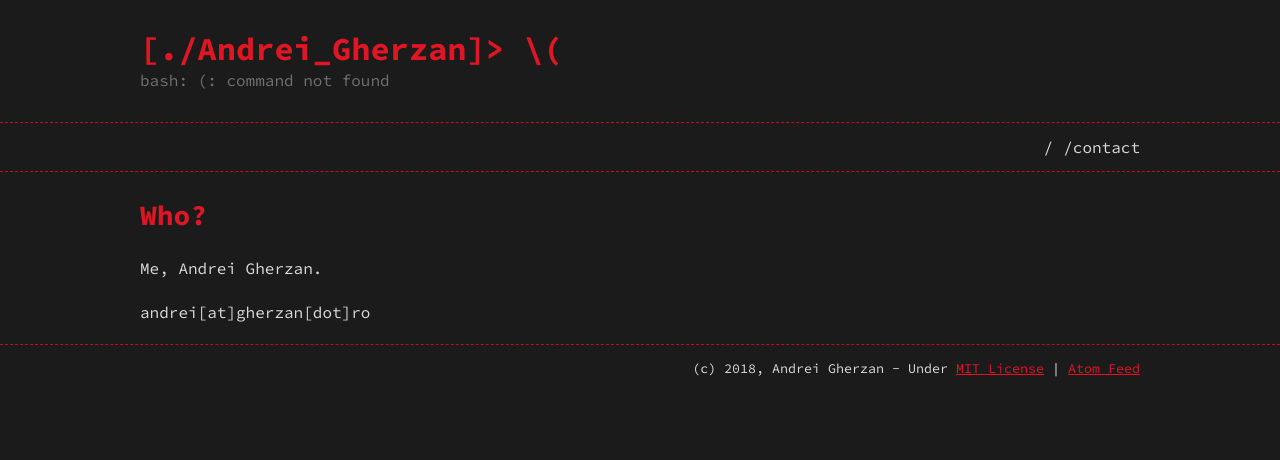
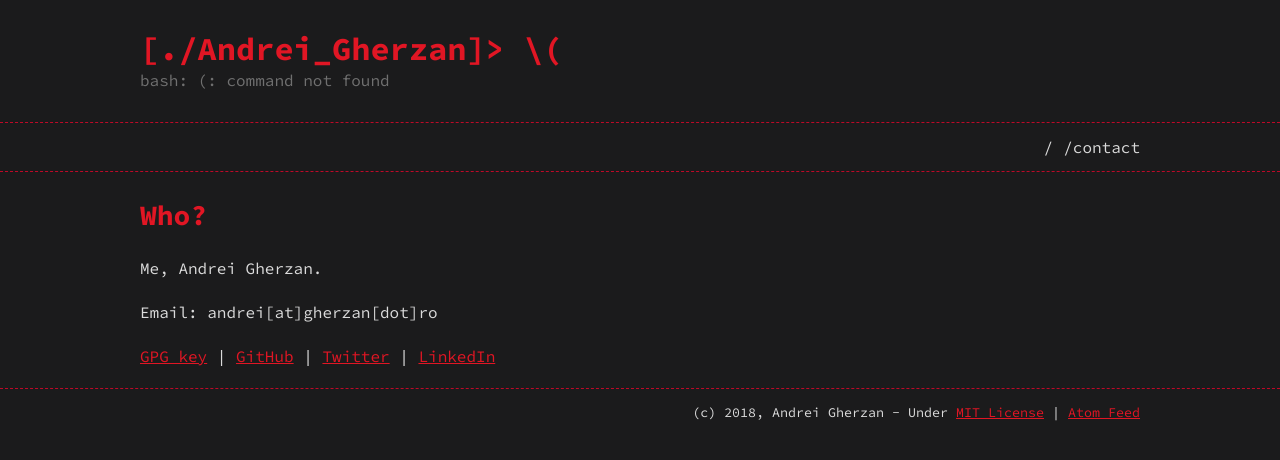
Before and after one commit to agherzan/andrei.gherzan.com, a Jekyll site: the page built from contact.md, in a window 1280 px wide. Shown: the top 460 px of the page. Built offline with Jekyll 4.4.1, drawn with Linux system fonts in a browser that asks for light colours.

Commit message:
contact: Include key and various links
Signed-off-by: Andrei Gherzan <andrei@gherzan.ro>

```diff
--- a/contact.md
+++ b/contact.md
@@ -10,4 +10,6 @@ permalink: /contact
 
 Me, Andrei Gherzan.
 
-andrei[at]gherzan[dot]ro
+Email: andrei[at]gherzan[dot]ro
+
+[GPG key](/key.asc) \| [GitHub](https://github.com/agherzan/) \| [Twitter](https://twitter.com/agherzan) \| [LinkedIn](https://www.linkedin.com/in/agherzan/)
```
Also changed, not shown: 1 other file.
